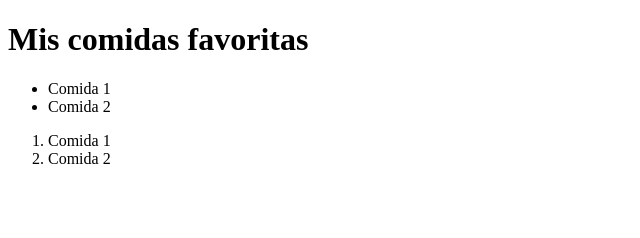
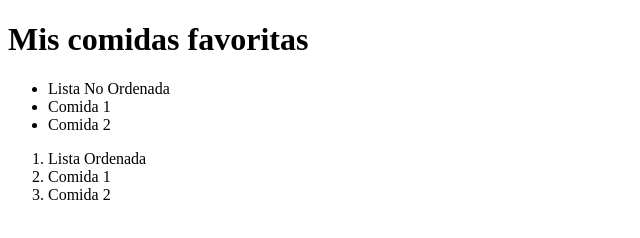
Before and after one commit to LuisaCort/Laboratorio-intro-HTML, a plain HTML site: page index.html in a window 1280 px wide. Shown: the whole page, without its empty margins (0-640 px from the left). Drawn offline with Linux system fonts and the light colour scheme.

Commit message:
Creo un index

```diff
--- a/index.html
+++ b/index.html
@@ -4,18 +4,19 @@
     <meta charset="UTF-8">
     <meta http-equiv="X-UA-Compatible" content="IE=edge">
     <meta name="viewport" content="width=device-width, initial-scale=1.0">
-    <title>Laboratorio</title>
+    <title>Laboratorio intro HTML</title>
 </head>
 <body>
-    <h1>Mis comidas favoritas</h1>
+    <h1> Mis comidas favoritas </h1>
     <ul>
+        <li>Lista No Ordenada</li>
         <li>Comida 1</li>
         <li>Comida 2</li>
     </ul>
     <ol>
+        <li>Lista Ordenada</li>
         <li>Comida 1</li>
         <li>Comida 2</li>
     </ol>
-
 </body>
 </html>
```
